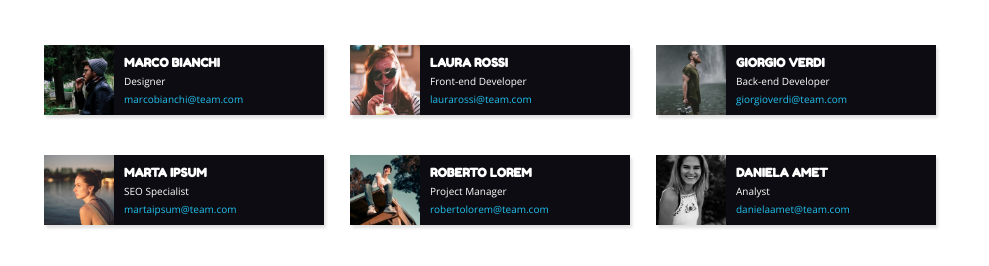
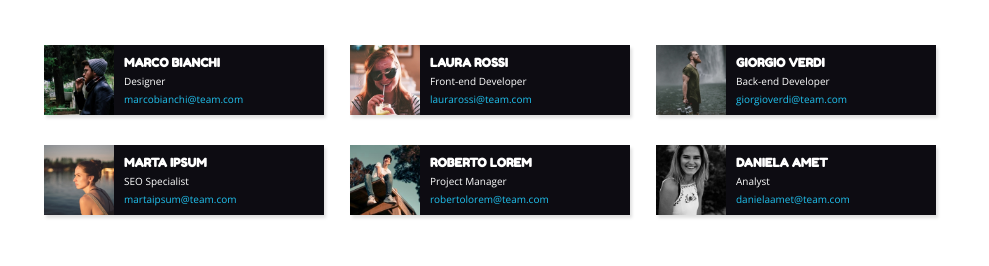
Before and after one commit to Al-E-00/html-css-float-cards, a plain HTML site: page index.html in a window 1280 px wide. Shown: the part 152-418 px from the top of the page, without its empty margins (145-1134 px from the left). Drawn offline with nearby package versions, Linux system fonts and the light colour scheme.

Commit message:
Changing padding with margin

```diff
--- a/CSS/style.css
+++ b/CSS/style.css
@@ -34,8 +34,8 @@
 }
 
 .block {
-    padding: 0 13px;
-    padding-bottom: 40px;
+    margin: 0 13px;
+    margin-bottom: 30px;
     float: left;
 }
 
--- a/index.html
+++ b/index.html
@@ -19,59 +19,47 @@
 
         <main class="container clearfix">
 
-                <div class="block">
-                    <div class="content clearfix">
+                    <div class="block content clearfix">
                         <img src="img/male1.png" alt="Male portrait smoking">
                         <h2>Marco Bianchi</h2>
                         <span>Designer</span>
                         <span class="blue">marcobianchi@team.com</span>
                     </div>
-                </div>
 
-                <div class="block">
-                    <div class="content clearfix">
+                    <div class="block content clearfix">
                         <img src="img/female1.png" alt="Female portrait drinking">
                         <h2>Laura Rossi</h2>
                         <span>Front-end Developer</span>
                         <span class="blue">laurarossi@team.com</span>
                     </div>
-                </div>
 
-                <div class="block">
-                    <div class="content clearfix">
+                    <div class="block content clearfix">
                         <img src="img/male2.png" alt="Male waterfall image">
                         <h2>Giorgio Verdi</h2>
                         <span>Back-end Developer</span>
                         <span class="blue">giorgioverdi@team.com</span>
                     </div>
-                </div>
 
-                <div class="block">
-                    <div class="content clearfix">
+                    <div class="block content clearfix">
                         <img src="img/female2.png" alt="Female portrait sun">
                         <h2>Marta Ipsum</h2>
                         <span>SEO Specialist</span>
                         <span class="blue">martaipsum@team.com</span>
                     </div>
-                </div>
 
-                <div class="block">
-                    <div class="content clearfix">
+                    <div class="block content clearfix">
                         <img src="img/male3.png" alt="Male picture">
                         <h2>Roberto Lorem</h2>
                         <span>Project Manager</span>
                         <span class="blue">robertolorem@team.com</span>
                     </div>
-                </div>
 
-                <div class="block">
-                    <div class="content clearfix">
+                    <div class="block content clearfix">
                         <img src="img/female3.png" alt="Female picture black and white">
                         <h2>Daniela Amet</h2>
                         <span>Analyst</span>
                         <span class="blue">danielaamet@team.com</span>
                     </div>
-                </div>
 
         </main>
 
```
